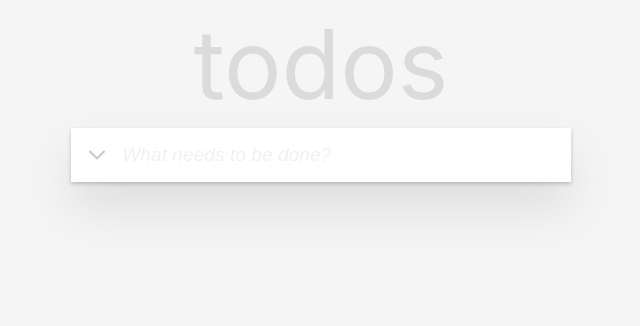
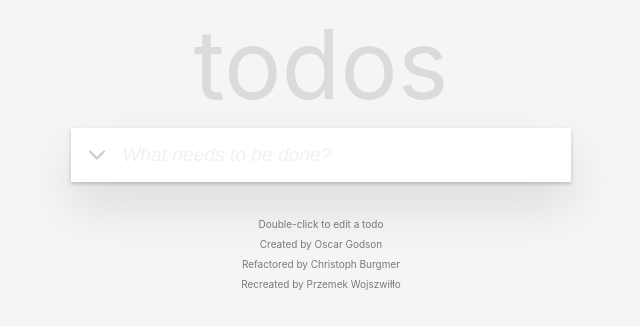
Before and after one commit to wonszfill/todos_clone, a React (Create React App) app in the folder to-do/: page / in a window 1280 px wide. Shown: the top 326 px of the page, without its empty margins (319-959 px from the left). Built offline with nearby package versions, Linux system fonts and the light colour scheme.

Commit message:
Add footer

```diff
--- a/to-do/src/TodoView.js
+++ b/to-do/src/TodoView.js
@@ -104,6 +104,13 @@ const StyledTopBarWithInput = styled.div`
 	align-items: center;
 `
 
+const StyledFooter = styled.div`
+	padding: 1rem;
+	margin-top: 1rem;
+	line-height: 2;
+	color: rgba(0,0,0,0.5)
+`
+
 export function TodoView() {
 
   	const [notes, setNotes] = useState([]);
@@ -179,8 +186,21 @@ export function TodoView() {
 							Clear completed
 						</StyledRemoval>
 					</StyledSummary>}
+
+
+
+
 				</StyledTodosWrapper>
-
+				<StyledFooter>
+				<p>Double-click to edit a todo</p>
+				<p>
+				Created by Oscar Godson
+				</p><p>
+				Refactored by Christoph Burgmer
+				</p><p>
+				Recreated by Przemek Wojszwiłło
+				</p>
+				</StyledFooter>
 			</StyledAppWraper>
 		</StyledApp>
 	)
```
